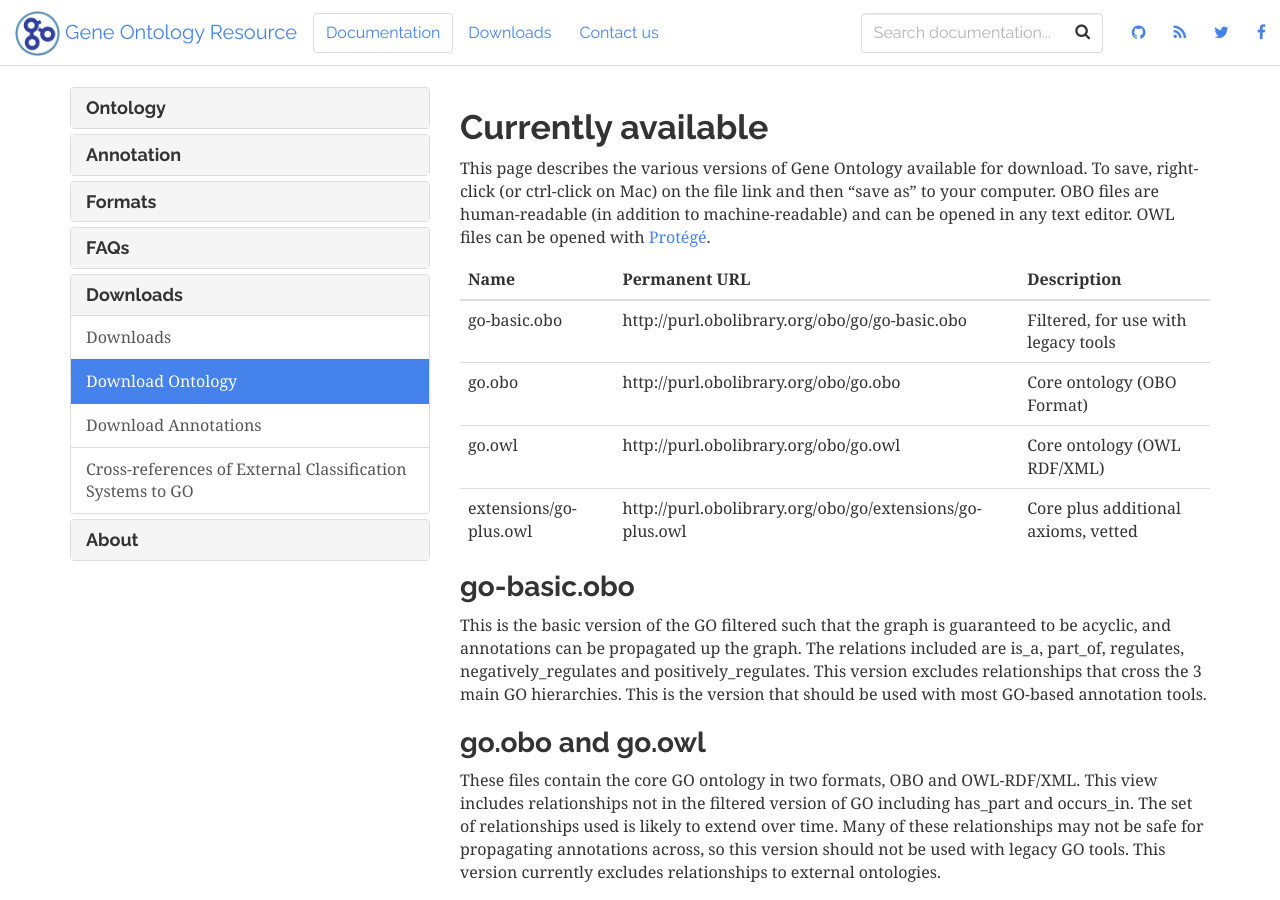
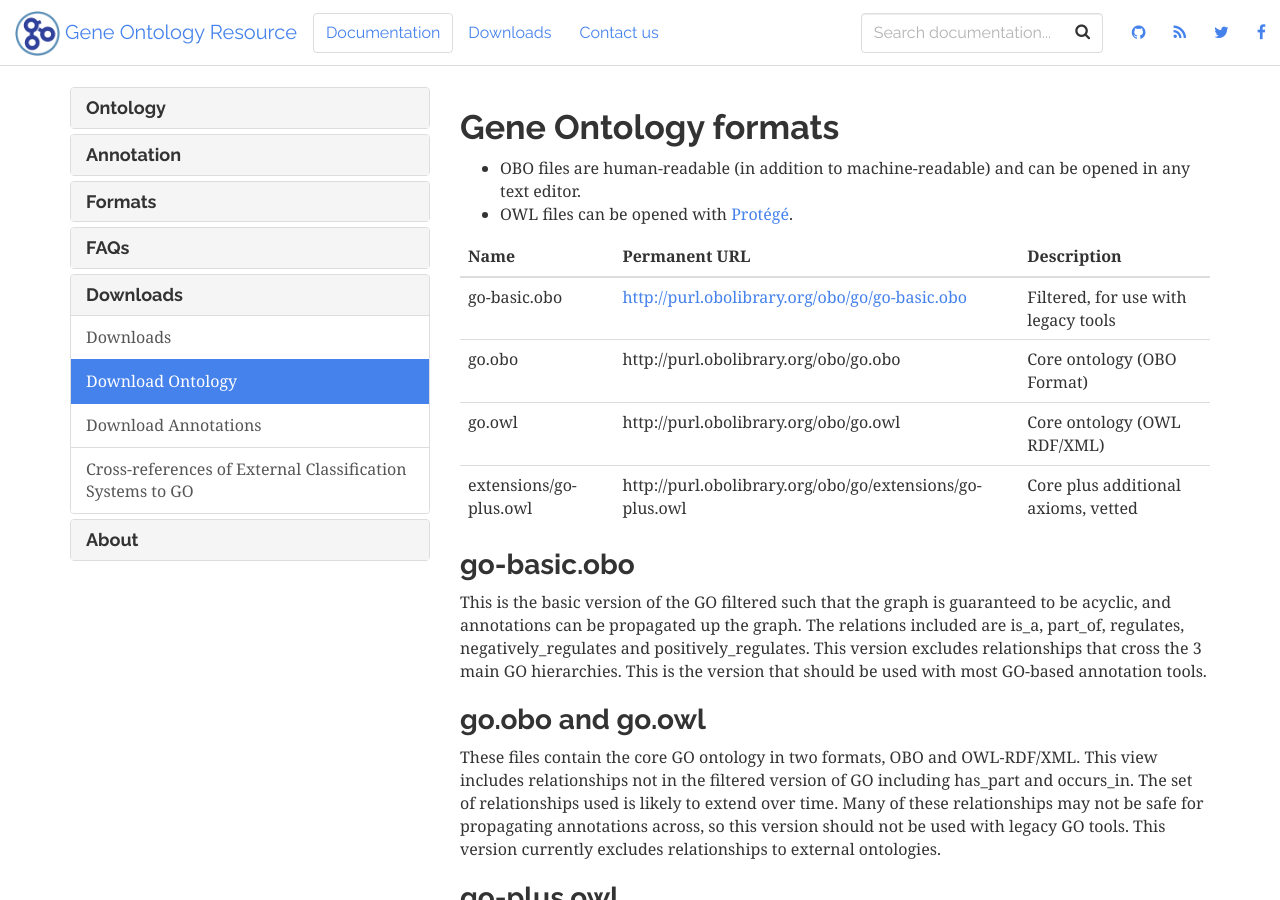
Before and after one commit to geneontology/geneontology.github.io, a Jekyll site: the page built from _docs/download-ontology.md, in a window 1280 px wide and 900 px high. Built offline with Jekyll 4.4.1, drawn with Linux system fonts in a browser that asks for light colours; nearby versions of some CDN libraries.

Commit message:
Update download-ontology.md

```diff
--- a/_docs/download-ontology.md
+++ b/_docs/download-ontology.md
@@ -3,13 +3,14 @@ title: Download Ontology
 permalink: /docs/download-ontology/
 ---
 
-## Currently available
+## Gene Ontology formats
 
-This page describes the various versions of Gene Ontology available for download. To save, right-click (or ctrl-click on Mac) on the file link and then "save as" to your computer. OBO files are human-readable (in addition to machine-readable) and can be opened in any text editor. OWL files can be opened with [Protégé](https://protege.stanford.edu/).
++ OBO files are human-readable (in addition to machine-readable) and can be opened in any text editor.
++ OWL files can be opened with [Protégé](https://protege.stanford.edu/).
 
 |Name 	|Permanent URL |	Description|
 |-------|--------------|-------------|
-|go-basic.obo |	http://purl.obolibrary.org/obo/go/go-basic.obo |	Filtered, for use with legacy tools|
+|go-basic.obo |	[http://purl.obolibrary.org/obo/go/go-basic.obo](http://purl.obolibrary.org/obo/go/go-basic.obo) |	Filtered, for use with legacy tools|
 |go.obo |	http://purl.obolibrary.org/obo/go.obo |	Core ontology (OBO Format)|
 |go.owl |	http://purl.obolibrary.org/obo/go.owl |	Core ontology (OWL RDF/XML)|
 |extensions/go-plus.owl |	http://purl.obolibrary.org/obo/go/extensions/go-plus.owl 	|Core plus additional axioms, vetted|
```
